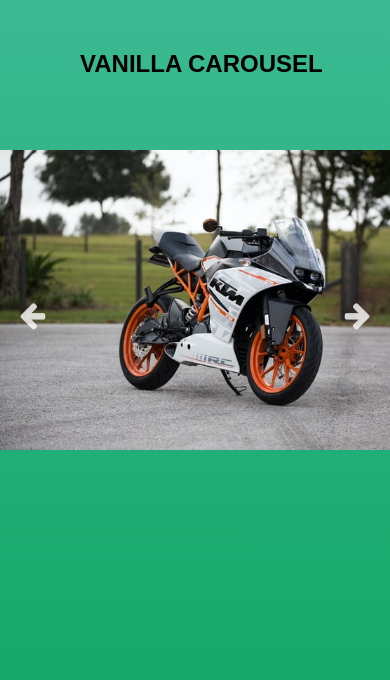
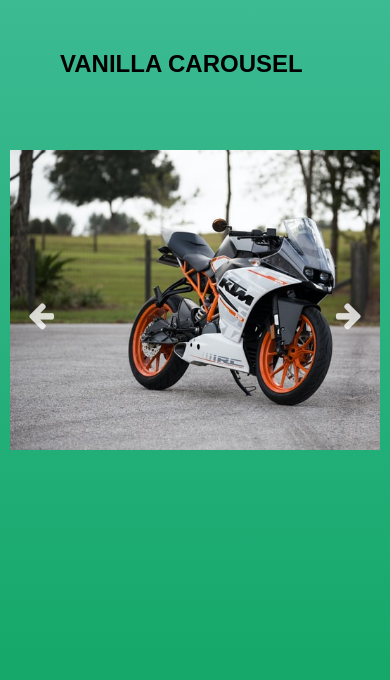
Before and after one commit to DamilareRichard/Vanilla-Carousel, a plain HTML site: page index.html in a window 390 px wide. Drawn offline with Linux system fonts and the light colour scheme.

Commit message:
Add files via upload

```diff
--- a/styles.css
+++ b/styles.css
@@ -67,10 +67,10 @@ body{
 }
 
 h1{
-	left: 80px;
+	left: 60px;
 }
 .carousel-container{
-	width: 100%;
+	width: 95%;
 	border: none;
 	/*z-index: 2;*/
 
```
